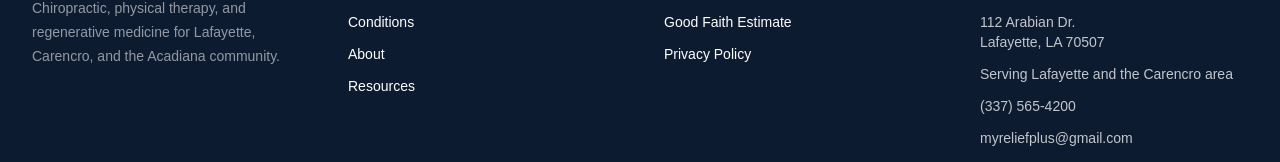
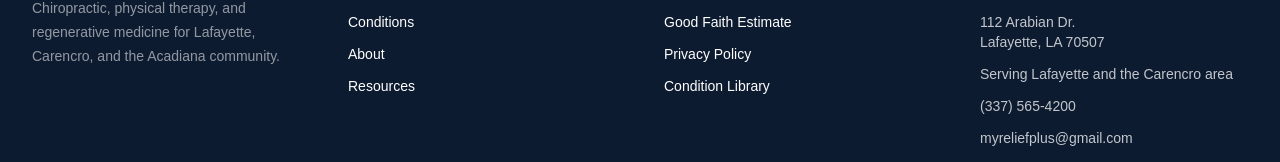
Before and after one commit to shawnjohnstondc/relief-plus-website, a Next.js app: page / in a window 1280 px wide. Shown: the part 5679-5841 px from the top of the page. Built offline with nearby package versions, Linux system fonts and the light colour scheme.

Commit message:
Link condition library from homepage footer

```diff
--- a/app/page.tsx
+++ b/app/page.tsx
@@ -415,6 +415,9 @@ export default function Home() {
                 <p>
                   <Link href="/privacy-policy">Privacy Policy</Link>
                 </p>
+                <p>
+                  <Link href="/faq-lafayette/condition-library">Condition Library</Link>
+                </p>
               </div>
             </div>
 
```
